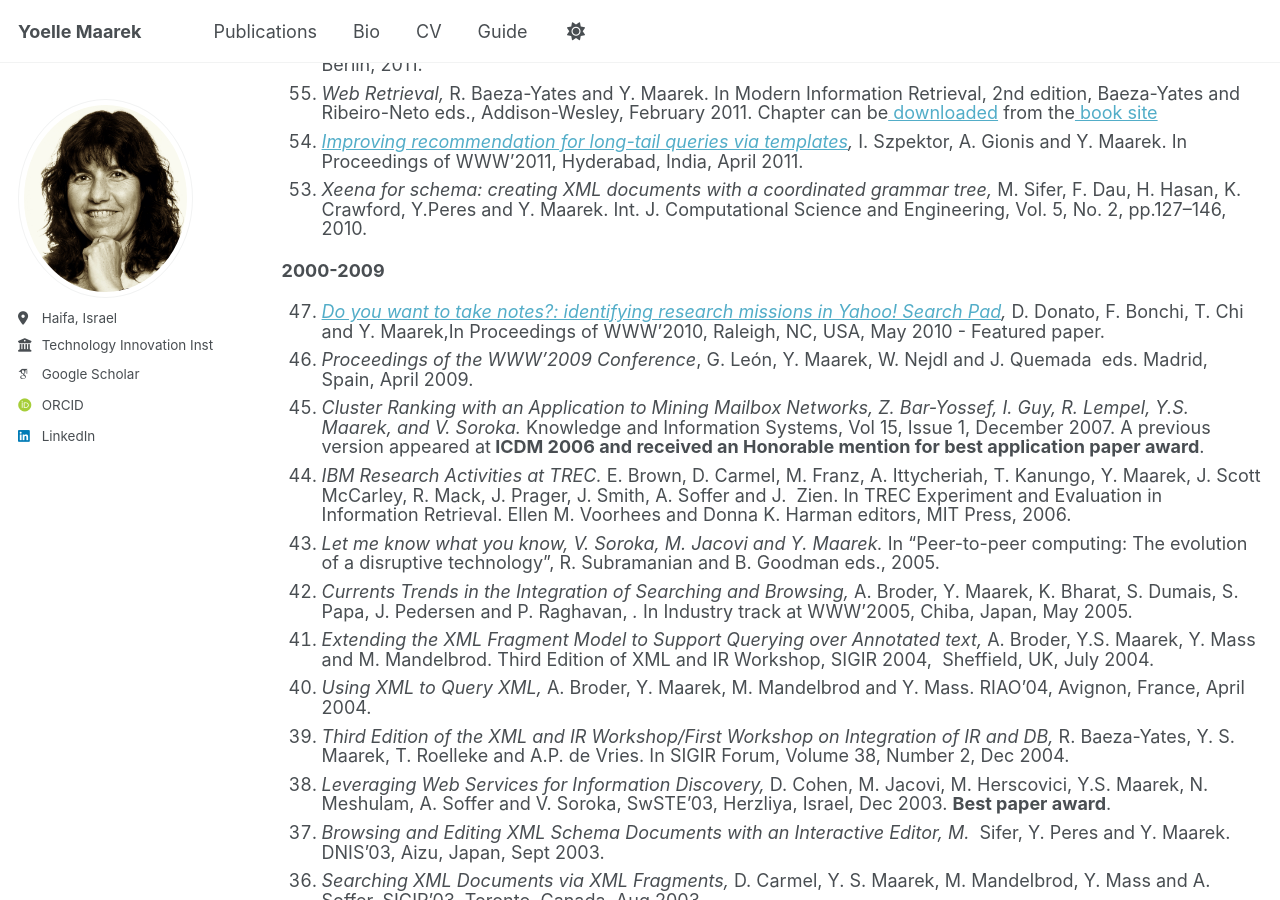
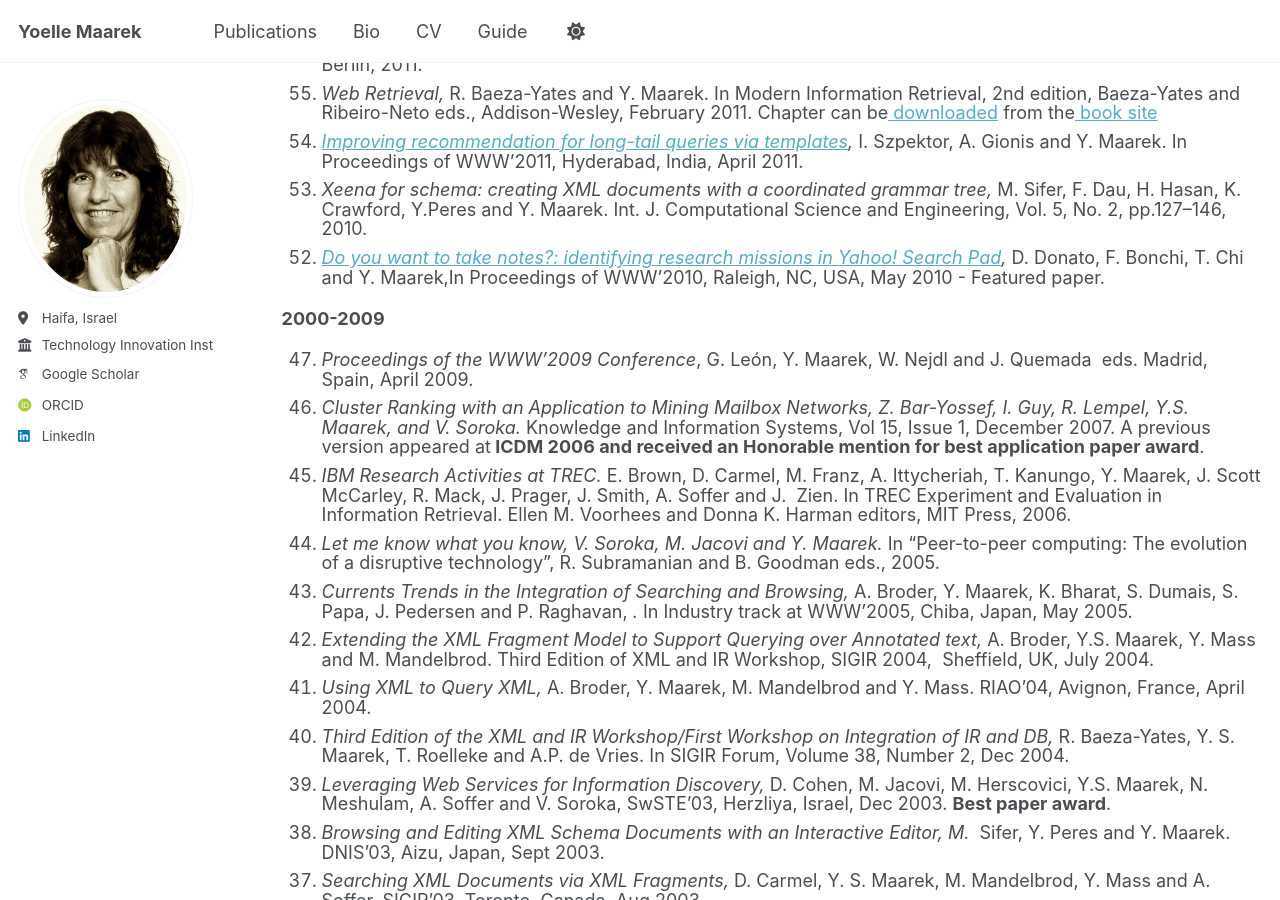
Before and after one commit to yoellemaarek/homepage, a Jekyll site: the page built from _pages/publications.html, in a window 1280 px wide and 900 px high, scrolled down 2578 px. Built offline with Jekyll 4.4.1, drawn with Linux system fonts in a browser that asks for light colours; some web fonts are replaced.

Commit message:
reordering

```diff
--- a/_pages/publications.html
+++ b/_pages/publications.html
@@ -61,12 +61,11 @@
 <li class="li3"><em>Web Retrieval,&nbsp;</em>R. Baeza-Yates and Y. Maarek. In Modern Information Retrieval, 2nd edition, Baeza-Yates and Ribeiro-Neto eds., Addison-Wesley, February 2011. Chapter can be<a href="http://grupoweb.upf.es/WRG/mir2ed/pdf/chapter11.pdf"> downloaded</a> from the<a href="http://mir2ed.org/"> book site</a></li>
 <li class="li3"><em><a href="http://dl.acm.org/authorize?N24494">Improving recommendation for long-tail queries via templates</a>,&nbsp;</em>I. Szpektor, A. Gionis and Y. Maarek.&nbsp;In Proceedings of WWW&rsquo;2011, Hyderabad, India, April 2011.</li>
 <li class="li3"><em>Xeena for schema: creating XML documents with a coordinated grammar tree,&nbsp;</em>M. Sifer, F. Dau, H. Hasan, K. Crawford, Y.Peres and Y. Maarek.&nbsp;Int. J. Computational Science and Engineering, Vol. 5, No. 2, pp.127&ndash;146, 2010.</li>
-
+<li class="li3"><em><a href="http://dl.acm.org/authorize?N24493">Do you want to take notes?: identifying research missions in Yahoo! Search Pad</a>,&nbsp;</em>D. Donato, F. Bonchi, T. Chi and Y. Maarek,In Proceedings of WWW&rsquo;2010, Raleigh, NC, USA, May 2010 - Featured paper.</li>
 </ol>
 
 <strong>2000-2009</strong>
 <ol reversed class="ol1" style="line-height: 19.6000003814697px;" start="47">
-<li class="li3"><em><a href="http://dl.acm.org/authorize?N24493">Do you want to take notes?: identifying research missions in Yahoo! Search Pad</a>,&nbsp;</em>D. Donato, F. Bonchi, T. Chi and Y. Maarek,In Proceedings of WWW&rsquo;2010, Raleigh, NC, USA, May 2010 - Featured paper.</li>
 <li class="li3"><em>Proceedings of the WWW&rsquo;2009 Conference</em>, G. Le&oacute;n, Y. Maarek, W. Nejdl and J. Quemada &nbsp;eds. Madrid, Spain, April 2009.</li>
 <li class="li3"><em>Cluster Ranking with an Application to Mining Mailbox Networks,&nbsp;Z. Bar-Yossef, I. Guy, R. Lempel, Y.S. Maarek, and V. Soroka.&nbsp;</em>Knowledge and Information Systems, Vol 15, Issue 1, December 2007. A previous version appeared at<strong> ICDM 2006 and received an Honorable mention for best application paper award</strong>.</li>
 <li class="li3"><em>IBM Research Activities at TREC.&nbsp;</em>E. Brown, D. Carmel, M. Franz, A. Ittycheriah, T. Kanungo, Y. Maarek, J. Scott McCarley, R. Mack, J. Prager, J. Smith, A. Soffer and J. &nbsp;Zien. In TREC Experiment and Evaluation in Information Retrieval. Ellen M. Voorhees and Donna K. Harman editors, MIT Press, 2006.</li>
```
